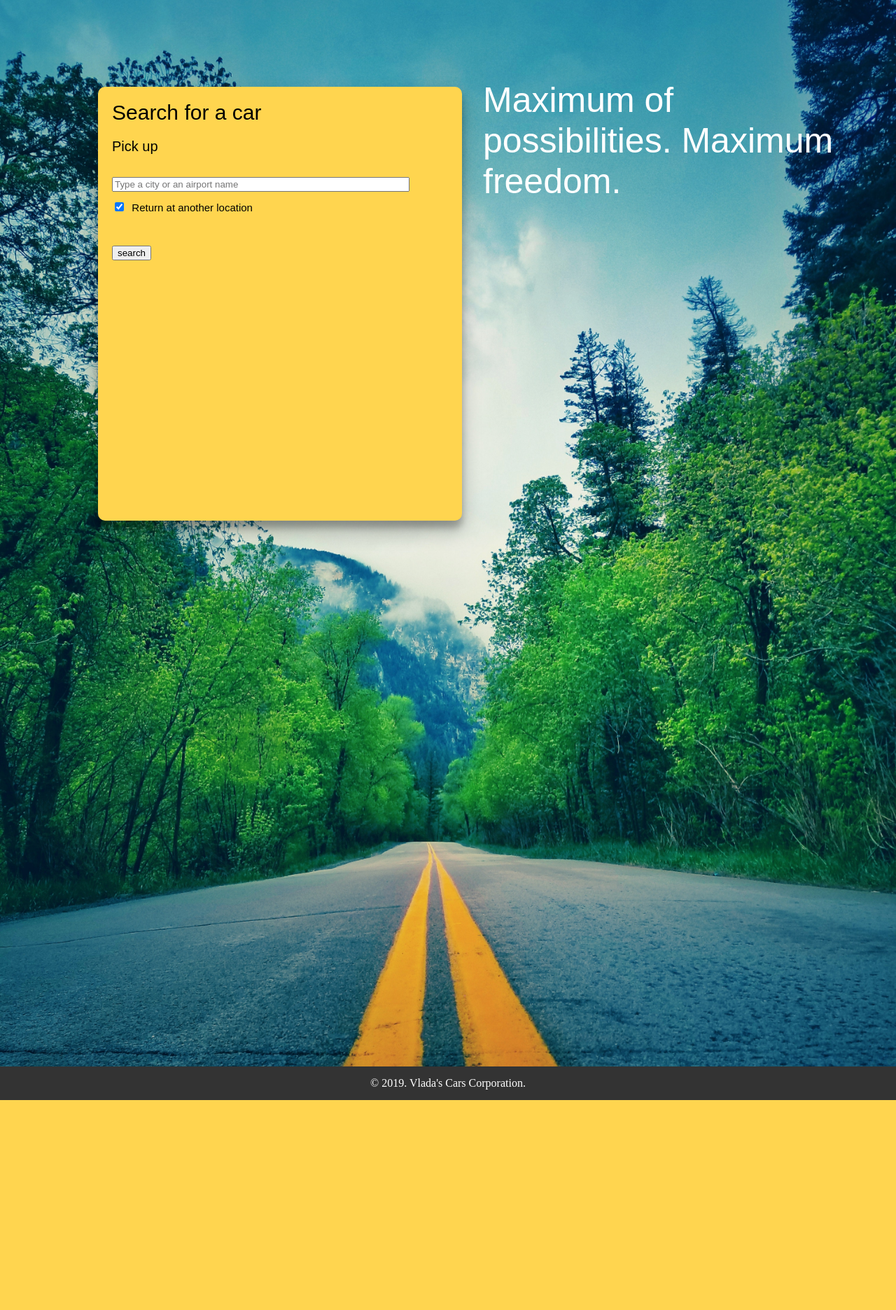
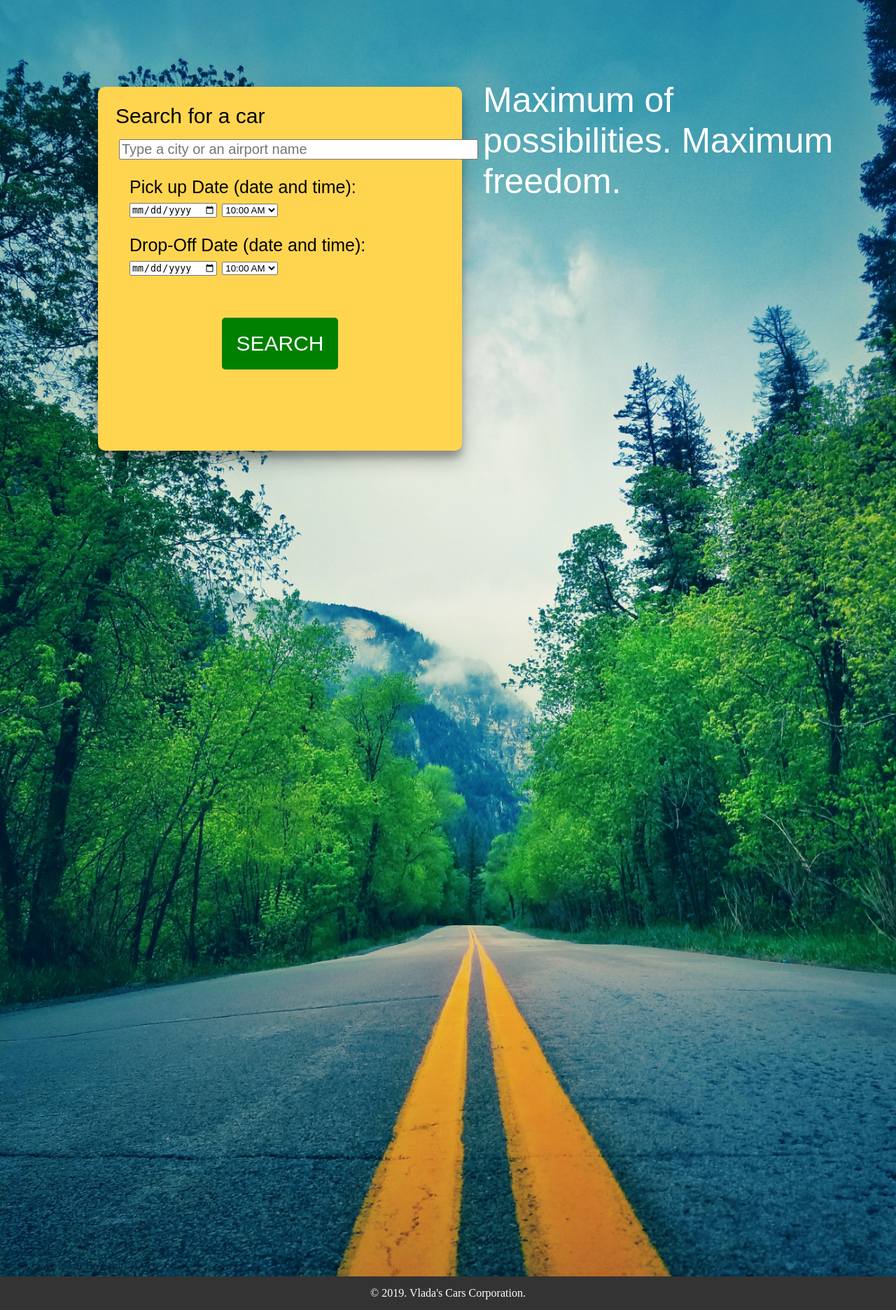
Before and after one commit to RadchenkoVlada/Car_rental-website, a Django app: page / in a window 1280 px wide. Shown: the part 46-1918 px from the top of the page at 70% size. Before the commit the page ends 1618 px from the top, so only its background shows below. Run offline with Django 3.2, Linux system fonts and the light colour scheme; some web fonts are replaced.

Commit message:
The main page has been done

```diff
--- a/rentalcar/static/css/main.css
+++ b/rentalcar/static/css/main.css
@@ -97,14 +97,19 @@ li.dropdown {
 .main_content {
   padding:20px;
   padding-top:50px;
-  height:1500px;
+  height:1800px;
   background-image: url("/static/img/hero.jpg");
   /*background-repeat: no-repeat;*/
   background-size: cover;
 
+/*this is turn on grid layout*/
   display: grid;
+/*each number is column size. First column 650 px,
+second column - flexible(to the end of screen)*/
   grid-template-columns: 650px 1fr;
-  grid-template-rows: 750px;
+/*each number is row size. The only row 650 px*/
+  grid-template-rows: 650px;
+  /*We will get grid with one row and 2 columns*/
 }
 
 .img {
@@ -137,3 +142,28 @@ li.dropdown {
 
   grid-column: 2 / 3;
 }
+
+.search_button_container {
+  margin: 60px;
+}
+
+.search_button {
+color: #fff !important;
+text-transform: uppercase;
+text-decoration: none;
+background: green;
+padding: 20px;
+border-radius: 5px;
+display: inline-block;
+border: none;
+transition: all 0.4s ease 0s;
+}
+
+.search_button:hover {
+background: #434343;
+letter-spacing: 1px;
+-webkit-box-shadow: 0px 5px 40px -10px rgba(0,0,0,0.57);
+-moz-box-shadow: 0px 5px 40px -10px rgba(0,0,0,0.57);
+box-shadow: 5px 40px -10px rgba(0,0,0,0.57);
+transition: all 0.4s ease 0s;
+}
--- a/templates/base.html
+++ b/templates/base.html
@@ -16,7 +16,6 @@
     font-family: 'Noto Sans JP', sans-serif; -->
 
   </head>
-
   <body>
     <header class="my_header">
       <div class="site_title">
@@ -26,7 +25,6 @@
           </li>
         </ul>
       </div>
-
       <div class="menu">
         <ul>
           <li class="dropdown">
@@ -39,36 +37,91 @@
           <li><a href="#about">About us</a></li>
         </ul>
       </div>
+    </header>
+    <div class="main_content">
+      <div class="search">
+        <!--   If you click "Submit", the form-data will be sent to a page called "/handler.php".
+        TODO: revise implementation and rework according to django, change file.php to file.py-->
+        <form name="SearchResultsForm" method="get"  action="handler.php">
+          <p style="margin:5px">Search for a car</p>
+          <div style="margin:10px"><input style="font-size:20px;" name="pick_up_location" maxlength="30" size="40" placeholder="Type a city or an airport name"></div>
+        </form>
+        <div>
+          <form style="font-size:25px; margin:25px "action="/action_page.php">
+            Pick up Date (date and time):
+            <div name="date_time">
+              <input type="date" name="day">
+              <select  name="twelveHrPuTime">
+                <option value="7:00 AM">7:00 AM</option>
+                <option value="8:00 AM">8:00 AM</option>
+                <option value="9:00 AM">9:00 AM</option>
+                <option value="10:00 AM" selected="selected">10:00 AM</option>
+                <option value="11:00 AM">11:00 AM</option>
+                <option value="12:00 PM">12:00 PM</option>
+                <option value="1:00 PM">1:00 PM</option>
+                <option value="2:00 PM">2:00 PM</option>
+                <option value="3:00 PM">3:00 PM</option>
+                <option value="4:00 PM">4:00 PM</option>
+                <option value="5:00 PM">5:00 PM</option>
+                <option value="6:00 PM">6:00 PM</option>
+                <option value="7:00 PM">7:00 PM</option>
+                <option value="8:00 PM">8:00 PM</option>
+                <option value="9:00 PM">9:00 PM</option>
+                <option value="10:00 PM">10:00 PM</option>
+                <option value="11:00 PM">11:00 PM</option>
+                <option value="12:00 AM">12:00 AM</option>
+                <option value="1:00 AM">1:00 AM</option>
+                <option value="2:00 AM">2:00 AM</option>
+                <option value="3:00 AM">3:00 AM</option>
+                <option value="4:00 AM">4:00 AM</option>
+                <option value="5:00 AM">5:00 AM</option>
+                <option value="6:00 AM">6:00 AM</option>
+              </select>
+            </div>
+          </form>
 
-    </header>
+          <form style="font-size:25px; margin:25px "action="/action_page.php">
+            Drop-Off Date (date and time):
+            <div name="date_time">
+              <input type="date" id="localdate" name="date">
 
-
-
-      <div class="main_content">
-
-        <div class="search">
-           <form name="SearchResultsForm" method="get"  action="handler.php">
-            <div> </div>
-
-            <p style="margin:0px">Search for a car</p>
-            <p style="font-size:20px">Pick up</p>
-            <p style="margin:0px"><input name="pick_up_location" maxlength="30" size="50" placeholder="Type a city or an airport name"></p>
+              <select  name="twelveHrPuTime">
+                <option value="7:00 AM">7:00 AM</option>
+                <option value="8:00 AM">8:00 AM</option>
+                <option value="9:00 AM">9:00 AM</option>
+                <option value="10:00 AM" selected="selected">10:00 AM</option>
+                <option value="11:00 AM">11:00 AM</option>
+                <option value="12:00 PM">12:00 PM</option>
+                <option value="1:00 PM">1:00 PM</option>
+                <option value="2:00 PM">2:00 PM</option>
+                <option value="3:00 PM">3:00 PM</option>
+                <option value="4:00 PM">4:00 PM</option>
+                <option value="5:00 PM">5:00 PM</option>
+                <option value="6:00 PM">6:00 PM</option>
+                <option value="7:00 PM">7:00 PM</option>
+                <option value="8:00 PM">8:00 PM</option>
+                <option value="9:00 PM">9:00 PM</option>
+                <option value="10:00 PM">10:00 PM</option>
+                <option value="11:00 PM">11:00 PM</option>
+                <option value="12:00 AM">12:00 AM</option>
+                <option value="1:00 AM">1:00 AM</option>
+                <option value="2:00 AM">2:00 AM</option>
+                <option value="3:00 AM">3:00 AM</option>
+                <option value="4:00 AM">4:00 AM</option>
+                <option value="5:00 AM">5:00 AM</option>
+                <option value="6:00 AM">6:00 AM</option>
+              </select>
+            </div>
           </form>
-            <div class="checkboxcontainer">
-              <input id="returntolocation" type="checkbox" checked="checked">
-              <label for="returntolocation" style="font-size:15px" > Return at another location</label>
         </div>
-            <p>
-            <input type="submit" value="search"></p>
+        <div class="search_button_container" align="center">
+          <a class="search_button" href="add-website-here" target="_blank" rel="nofollow noopener"> Search </a>
         </div>
-
+      </div>
       <div class="tagline">
         Maximum of possibilities. Maximum freedom.
       </div>
     </div>
-
-
-
     <footer>
       <div class="footer">
         © 2019. Vlada's Cars Corporation.
```
Lines whose indentation alone changed are shown as unchanged.
